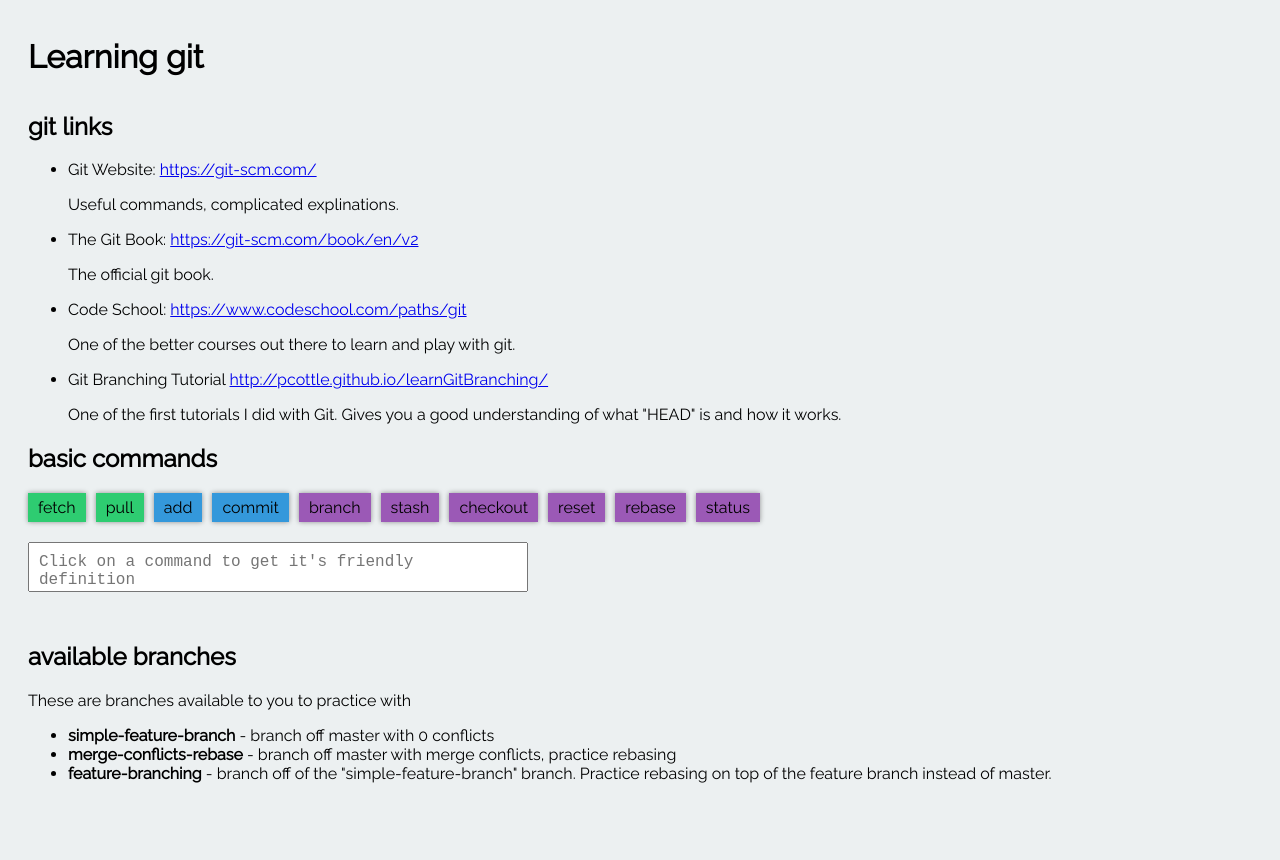
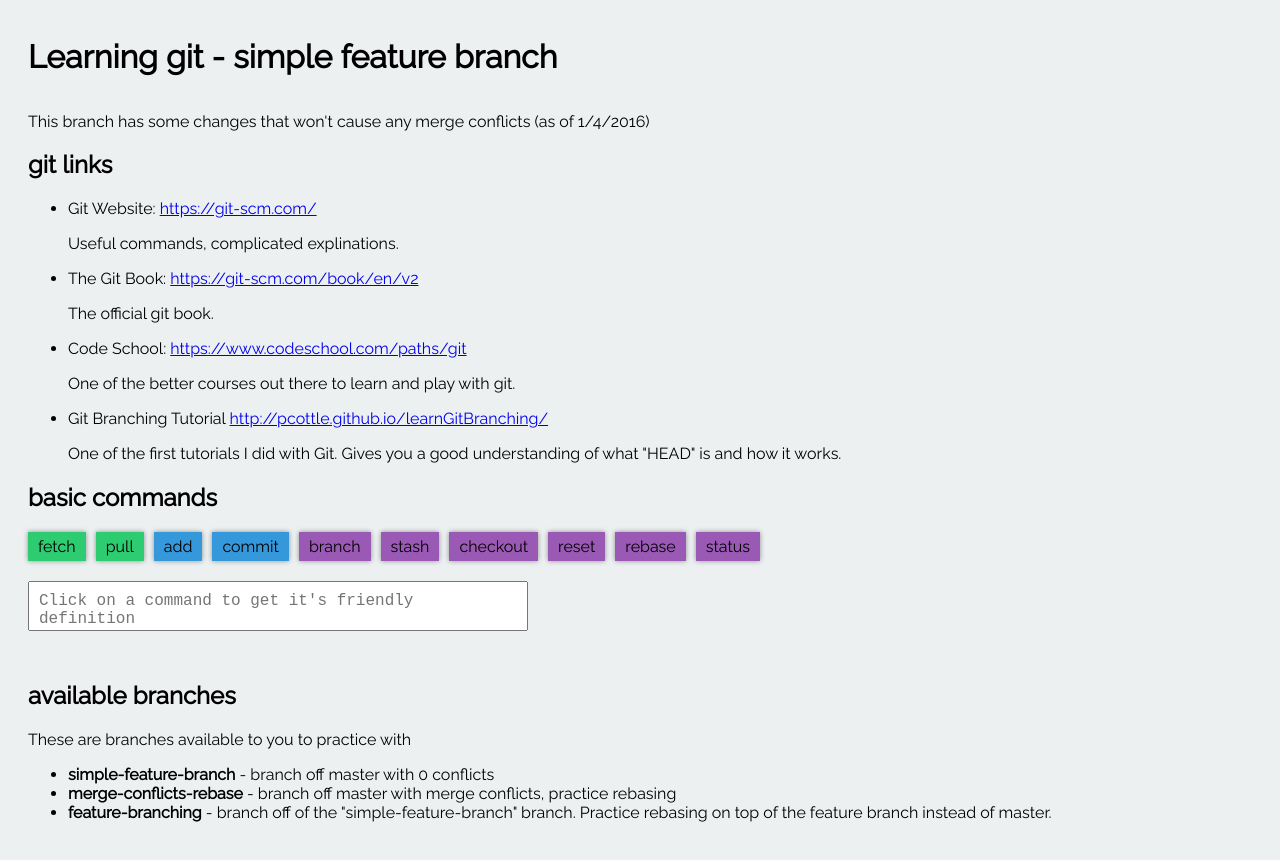
Before and after one commit to spoonben/learning-git, a plain HTML site: page index.html in a window 1280 px wide. Before the commit the page ends 827 px from the top, so only its background shows below. Drawn offline with nearby package versions, Linux system fonts and the light colour scheme.

Commit message:
Simple Changes - Commit 1
Add description with 0 conflicts.

```diff
--- a/index.html
+++ b/index.html
@@ -8,7 +8,8 @@
 
     <body>
         <section class="header">
-            <h1>Learning git</h1>
+            <h1>Learning git - simple feature branch</h1>
+            <p>This branch has some changes that won't cause any merge conflicts (as of 1/4/2016)</p>
         </section>
         <section class="info">
             <h2>git links</h2>
```
